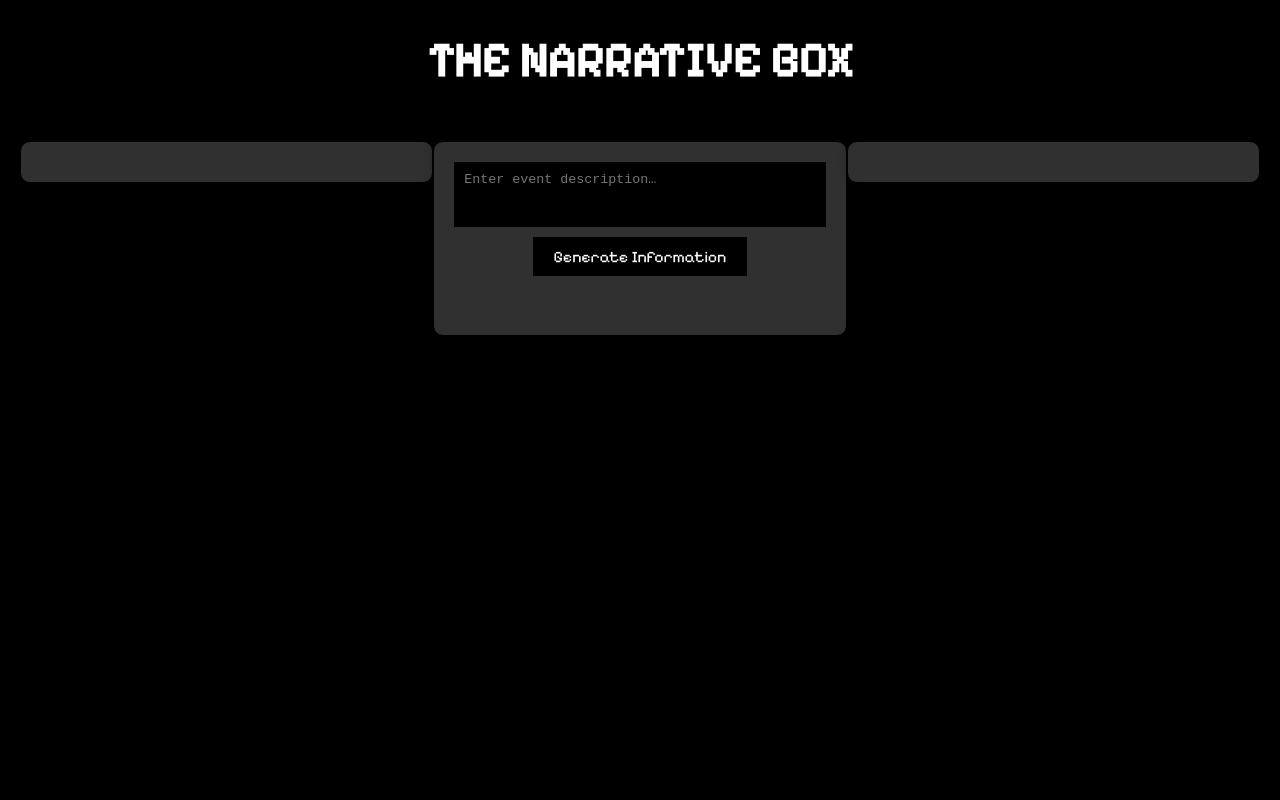
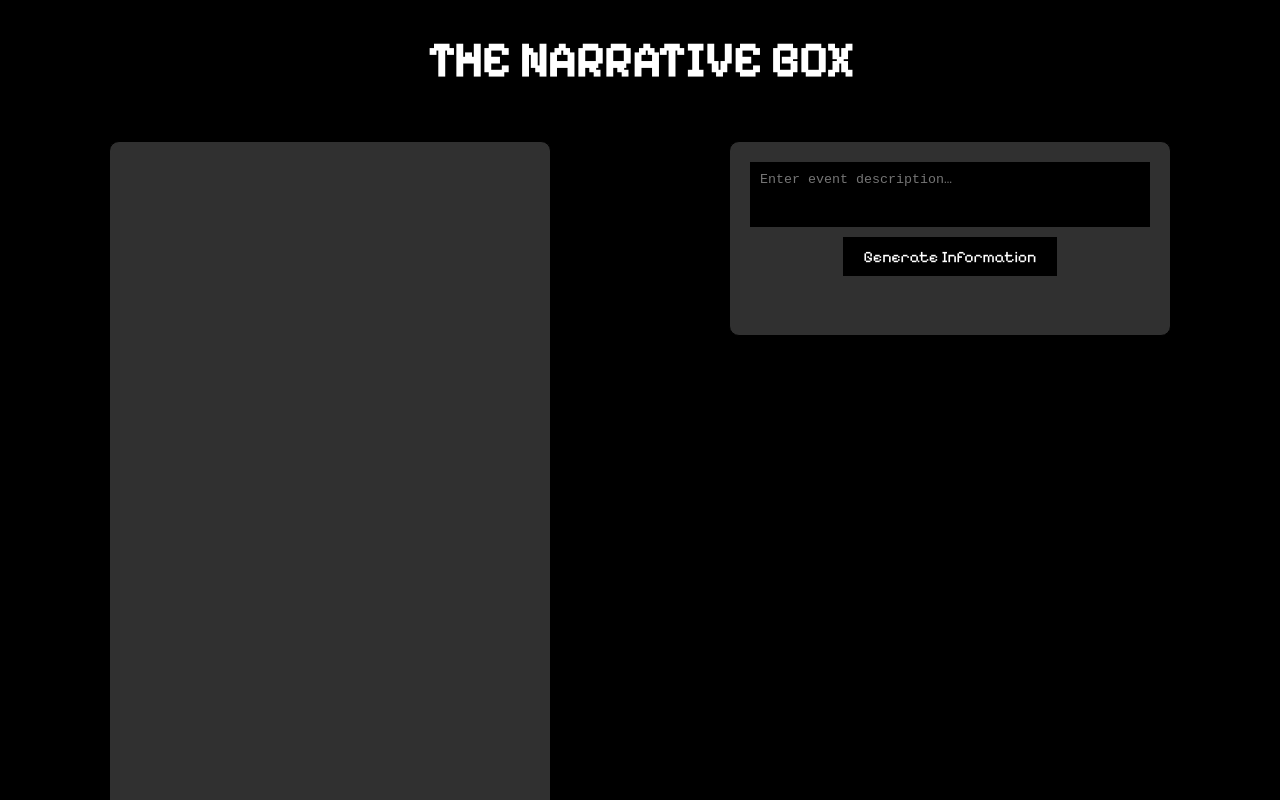
Before and after one commit to tom-plant/the-narrative-box, a React (Create React App) app: page / in a window 1280 px wide. Shown: the top 800 px of the page. Built offline with nearby package versions, Linux system fonts and the light colour scheme.

Commit message:
Added apperance of RightConsole with Generate Narrative Button click

```diff
--- a/src/App.css
+++ b/src/App.css
@@ -17,7 +17,8 @@ body {
 
 .container {
   display: flex;
-  justify-content: center; /* Center the container horizontally */
-  align-items: flex-start; /* Align items to the top */
-  padding: 20px; /* Add padding for spacing */
+  justify-content: center;
+  align-items: flex-start;
+  padding: 20px;
+  grid-template-columns: auto auto; /* Two equal-width columns */
 }
--- a/src/App.js
+++ b/src/App.js
@@ -1,5 +1,6 @@
 // App.js
-import React from 'react';
+
+import React, { useState } from 'react';
 import './App.css';
 
 import Header from './components/Header';
@@ -8,13 +9,19 @@ import ConsoleRight from './components/ConsoleRight/ConsoleRight';
 import ConsoleLeft from './components/ConsoleLeft/ConsoleLeft';
 
 function App() {
+  const [isConsoleRightVisible, setConsoleRightVisible] = useState(false);
+
+  const showConsoleRight = () => {
+    setConsoleRightVisible(true);
+  };
+
   return (
     <div className="App">
       <Header />
       <div className="container">
         <ConsoleLeft />
-        <InputInterface />
-        <ConsoleRight />
+        <InputInterface showConsoleRight={showConsoleRight} />
+        {isConsoleRightVisible && <ConsoleRight />}
       </div>
     </div>
   );
--- a/src/components/ConsoleLeft/ConsoleLeft.css
+++ b/src/components/ConsoleLeft/ConsoleLeft.css
@@ -8,4 +8,5 @@
   box-shadow: 0px 0px 10px rgba(0, 0, 0, 0.2); /* Add a subtle shadow for depth */
   width: 400px; /* Set a fixed width for the box, adjust as needed */
   margin: 0 auto; /* Center the box horizontally on the screen */
+  height: 100vh;
 }
--- a/src/components/ConsoleRight/ConsoleRight.jsx
+++ b/src/components/ConsoleRight/ConsoleRight.jsx
@@ -6,7 +6,7 @@ import './ConsoleRight.css';
 
 function ConsoleRight() {
   return (
-    <div className="console-right">
+    <div className="console-right" >
       {/* Content goes here */}
     </div>
   );
--- a/src/components/InputInterface/InputInterface.jsx
+++ b/src/components/InputInterface/InputInterface.jsx
@@ -7,11 +7,11 @@ import AvailableInformation from './AvailableInformation/AvailableInformation';
 import NarrativeButton from './NarrativeButton';
 import './InputInterface.css';
 
-function InputInterface() {
+function InputInterface({ toggleConsoleRight, showConsoleRight }) {
   const [factCount, setFactCount] = useState(0);
-  const [isButtonClicked, setIsButtonClicked] = useState(false); // State to track button click
+  const [isButtonClicked, setIsButtonClicked] = useState(false); // State to track Generate Information button click
   const [selectedBoxCount, setSelectedBoxCount] = useState(0); // State to track selected box count
-  const [buttonDisabled, setButtonDisabled] = useState(false); // State to disable the button
+  const [buttonDisabled, setButtonDisabled] = useState(false); // State to disable the Generate Information button
 
   const handleGenerateClick = () => {
     if (factCount >= 30) {
@@ -25,7 +25,7 @@ function InputInterface() {
     // Cap the count at 30 if it exceeds
     setFactCount(newFactCount > 30 ? 30 : newFactCount);
 
-    // Set the state to indicate the button has been clicked
+    // Set the state to indicate the Generatee Information button has been clicked
     setIsButtonClicked(true);
     console.log("Button clicked!"); // Add a console log to check if the button is clicked
   };
@@ -40,14 +40,19 @@ function InputInterface() {
       <TextEntryBox />
       <GenerateButton
         onGenerateClick={handleGenerateClick}
-        disabled={buttonDisabled} // Pass the disabled state to the GenerateButton
+        disabled={buttonDisabled} // Pass the disabled state to the Generate Information Button
       />
       <AvailableInformation
         factCount={factCount}
         isButtonClicked={isButtonClicked} /* Pass isButtonClicked as a prop */
         onBoxSelectionChange={handleBoxSelectionChange} // Pass the handler to AvailableInformation
       />
-      {selectedBoxCount > 1 && <NarrativeButton />} {/* Render the button conditionally */}
+      {selectedBoxCount > 1 && (
+        <NarrativeButton
+          toggleConsoleRight={toggleConsoleRight} // Pass the callback function
+          showConsoleRight={showConsoleRight}
+        />
+      )}
     </div>
   );
 }
--- a/src/components/InputInterface/NarrativeButton.jsx
+++ b/src/components/InputInterface/NarrativeButton.jsx
@@ -1,13 +1,15 @@
+// NarrativeButton.jsx
+
 import React from 'react';
-import './NarrativeButton.css'; // Import the CSS file
+import './NarrativeButton.css';
 
-function NarrativeButton({ onButtonClick }) {
-  const handleButtonClick = () => {
-    onButtonClick(); // Trigger the button click action
+function NarrativeButton({ showConsoleRight }) {
+  const handleNarrativeClick = () => {
+    showConsoleRight(); // Call the callback function to show ConsoleRight
   };
 
   return (
-    <button className="narrative-button" onClick={handleButtonClick}>
+    <button className="narrative-button" onClick={handleNarrativeClick}>
       Generate Narrative
     </button>
   );
```
